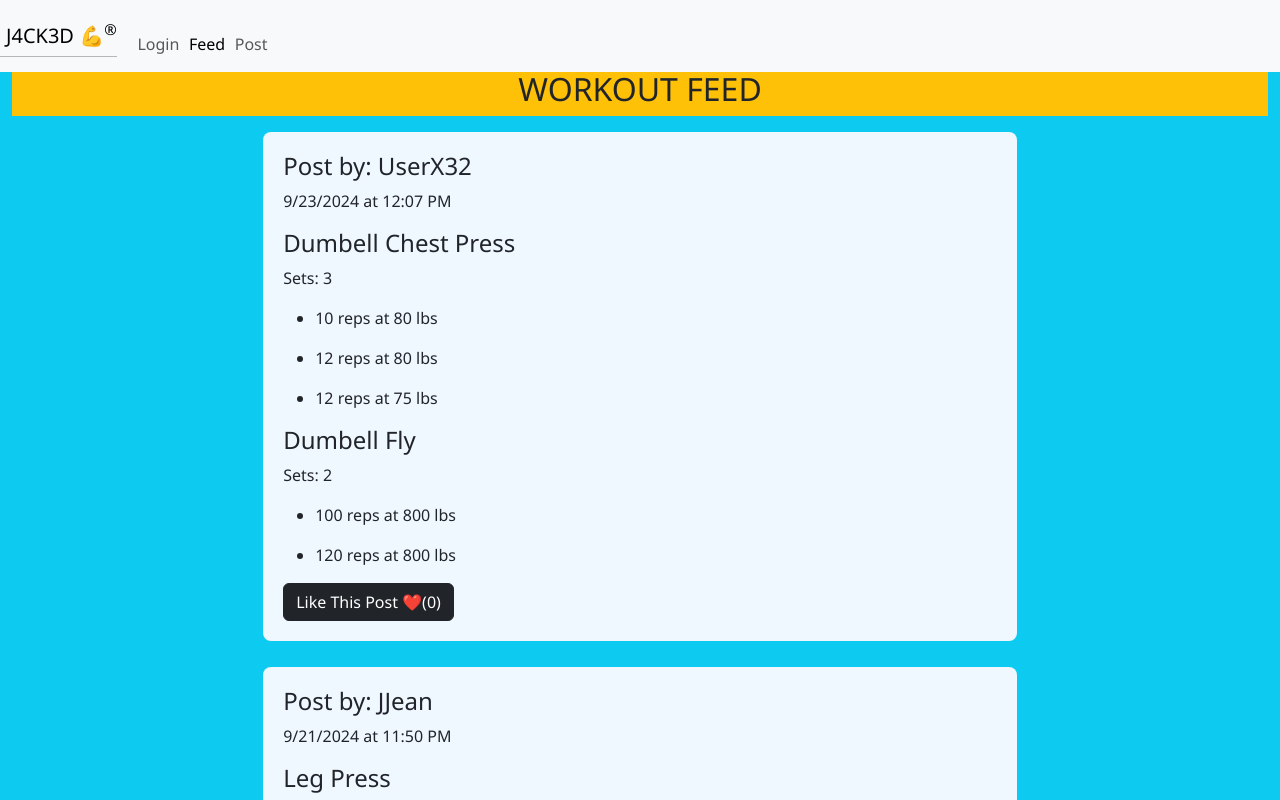
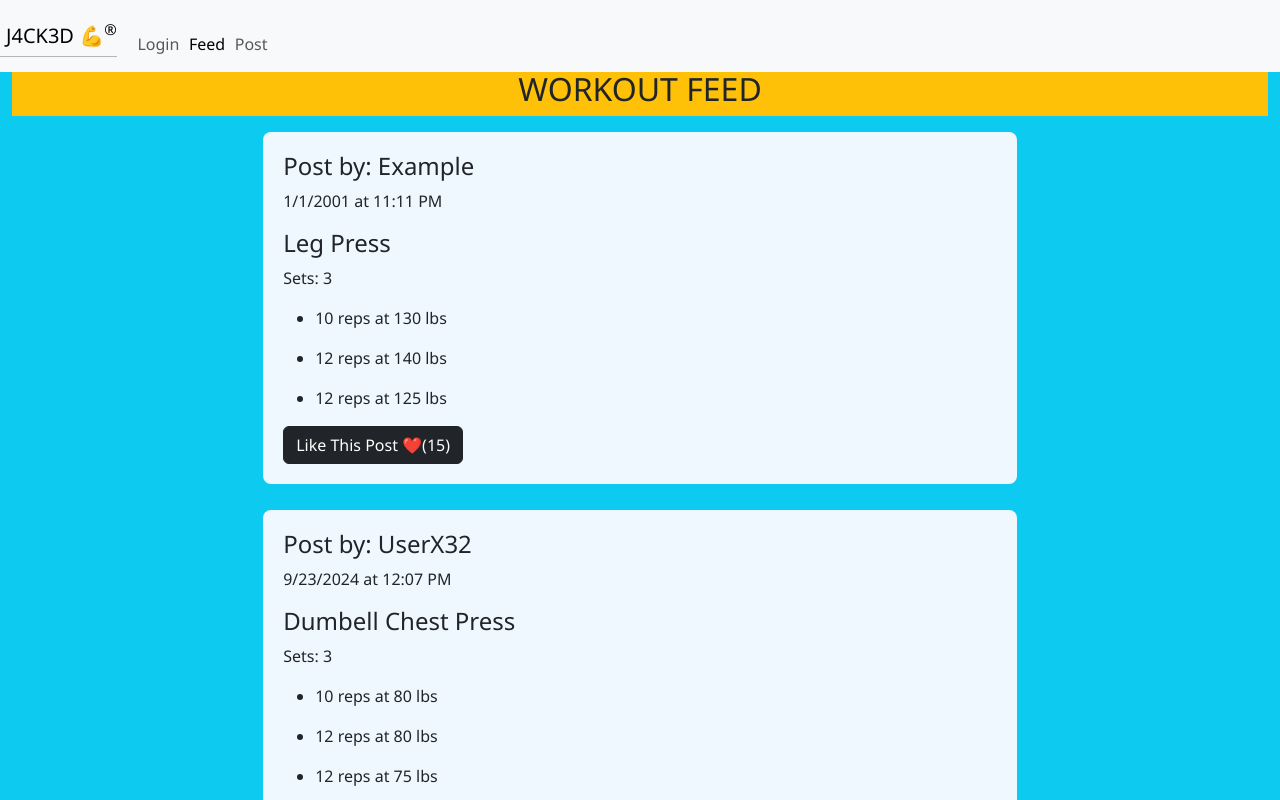
Before and after one commit to BenjiJackson1/startup, a React (Vite) app: page /feed in a window 1280 px wide. Shown: the top 800 px of the page. Built offline with nearby package versions, Linux system fonts and the light colour scheme; no server answers.

Commit message:
Workouts pulled from API now populate on feed

```diff
--- a/src/feed/feed.jsx
+++ b/src/feed/feed.jsx
@@ -1,4 +1,4 @@
-import React, { useEffect } from 'react';
+import React, { useEffect, useState } from 'react';
 import './feed.css';
 
 export function Feed({workouts, setWorkouts}) {
@@ -20,11 +20,49 @@ export function Feed({workouts, setWorkouts}) {
     setWorkouts(newWorkouts);
   }
 
+  const [test, setTest] = useState([]);
+  React.useEffect(() => {
+    fetch('/api/workouts')
+      .then((response) => response.json())
+      .then((test) => {
+        setTest(test);
+      });
+  }, []);
+
+  const addedworkouts = [];
+  if (test.length){
+    for (let thing of test){
+      addedworkouts.push(thing)
+    }
+  } else {
+    addedworkouts.push(['Example', '1/1/2001 at 11:11 PM', 15, [['Leg Press', [['10', '130'], ['12', '140'], ['12', '125']]]]])
+  }
+
   return (
     <main className="container-fluid text-center bg-info">
       <div className="container-fluid bg-warning mylabel">
         <h2> WORKOUT FEED</h2>
       </div>
+      {addedworkouts.map((workout, index) => (
+        <div key={index} className="workout-container mt-3">
+          <div>
+          <h4> Post by: {workout[0]}</h4>
+          <p> {workout[1]}</p>
+          {workout[3].map((exercise, i) => (
+            <div key={i} className="workout-section workout">
+              <h4> {exercise[0]} </h4>
+              <p> Sets: {exercise[1].length} </p>
+              {exercise[1].map((rep, j) => (
+                <ul key={j}>
+                  <li>{rep[0]} reps at {rep[1]} lbs</li>
+                </ul>
+              ))}
+            </div>
+          ))}
+          <button className="btn btn-dark" onClick={() => addLike(index)}> Like This Post ❤️({workout[2]})</button>
+          </div>
+        </div>
+      ))}
       {workouts.map((workout, index) => (
         <div key={index} className="workout-container mt-3">
           <div>
```
Also changed, not shown: 1 other file (tests, documents, lock files or other folders).
